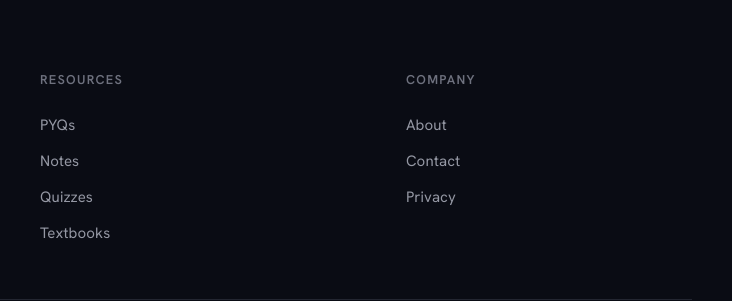
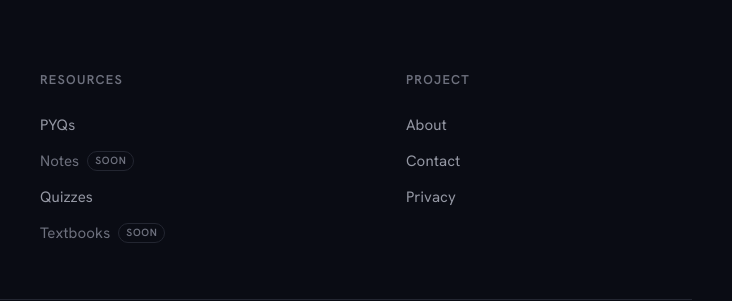
Before and after one commit to shreyashkar-shah/neb-archive, a plain HTML site: page pyqs.html in a window 1280 px wide. Shown: the part 1835-2136 px from the top of the page, 500-1232 px from the left. Drawn offline with nearby package versions, Linux system fonts and the light colour scheme.

```diff
--- a/CSS/style(pyqs).css
+++ b/CSS/style(pyqs).css
@@ -259,6 +259,8 @@
 .foot-col h4 { font-size: 0.8rem; font-weight: 600; text-transform: uppercase; letter-spacing: 0.1em; color: var(--faint); margin-bottom: 16px; font-family: var(--font); }
 .foot-col a { display: block; color: var(--muted); font-size: 0.94rem; padding: 6px 0; transition: color var(--t); }
 .foot-col a:hover { color: var(--accent); }
+.foot-col .foot-soon { display: flex; align-items: center; gap: 8px; color: var(--faint); font-size: 0.94rem; padding: 6px 0; cursor: default; }
+.foot-col .foot-soon::after { content: 'Soon'; font-size: 0.65rem; font-weight: 600; text-transform: uppercase; letter-spacing: 0.06em; color: var(--faint); border: 1px solid var(--border); padding: 1px 7px; border-radius: 999px; }
 .footer-bottom { display: flex; align-items: center; justify-content: space-between; flex-wrap: wrap; gap: 14px; padding-top: 28px; }
 .footer-bottom p { color: var(--faint); font-size: 0.88rem; }
 .footer-socials { display: flex; align-items: center; gap: 12px; flex-wrap: nowrap; }
--- a/pyqs.html
+++ b/pyqs.html
@@ -8,7 +8,7 @@
     <meta charset="UTF-8">
     <meta name="viewport" content="width=device-width, initial-scale=1.0">
     <title>PYQs — NEB Archive</title>
-    <meta name="description" content="Browse NEB Previous Year Questions (PYQs). Find exam papers for Science and Management faculties.">
+    <meta name="description" content="Browse NEB previous year questions sorted by grade, stream and subject. Science, Management and SEE papers for Grades 10–12. View papers instantly, no download needed.">
 
     <script>
         (function() {
@@ -173,12 +173,12 @@
                 <div class="foot-col">
                     <h4>Resources</h4>
                     <a href="pyqs.html">PYQs</a>
-                    <a href="###">Notes</a>
+                    <span class="foot-soon">Notes</span>
                     <a href="quiz.html">Quizzes</a>
-                    <a href="###">Textbooks</a>
+                    <span class="foot-soon">Textbooks</span>
                 </div>
                 <div class="foot-col">
-                    <h4>Company</h4>
+                    <h4>Project</h4>
                     <a href="#">About</a>
                     <a href="#">Contact</a>
                     <a href="#">Privacy</a>
```
Also changed, not shown: favicon.svg.
